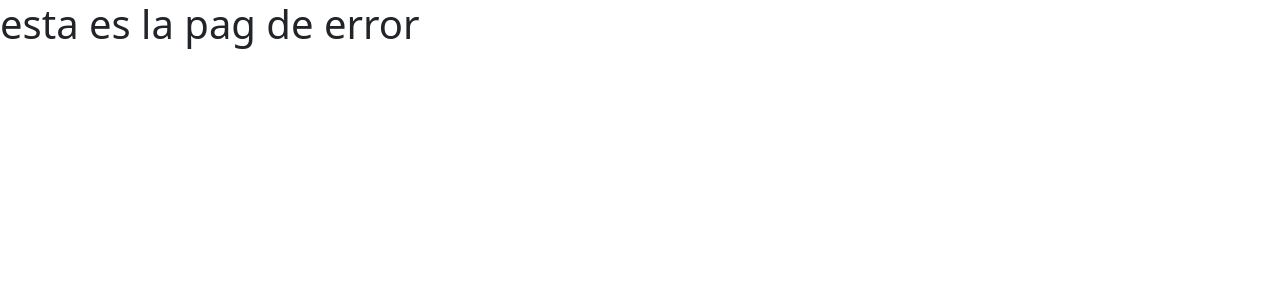
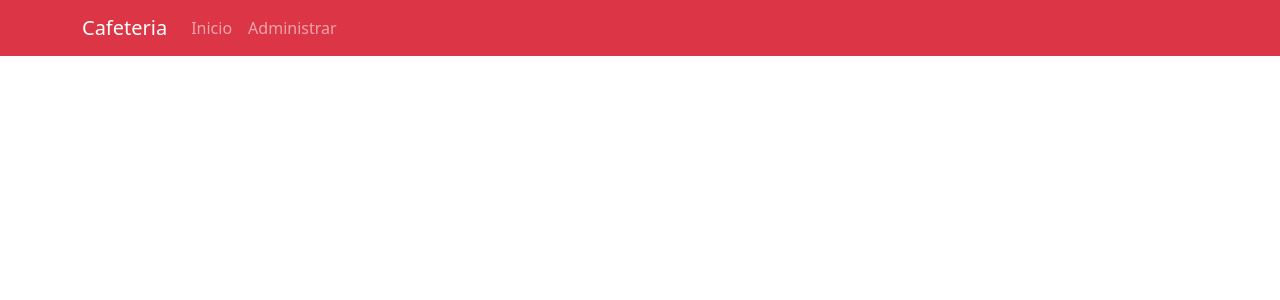
Before and after one commit to agostina9/cafebranch, a React (Create React App) app: page /menu in a window 1280 px wide. Shown: the top 300 px of the page. Built offline with nearby package versions, Linux system fonts and the light colour scheme.

Commit message:
cambio ruta menu

```diff
--- a/src/App.jsx
+++ b/src/App.jsx
@@ -4,11 +4,13 @@ import Inicio from './components/views/Inicio'
 import Administrador from './components/views/Administrador'
 import Error404 from './components/views/Error404'
 import Footer from './components/common/Footer';
+import Menu from './components/common/Menu';
 function App() {
   return (
     <BrowserRouter>
       <Routes>
         <Route exact path="/" element={<Inicio></Inicio>}></Route>
+        <Route exact path="/menu" element={<Menu></Menu>}></Route>
         <Route exact path="/footer" element={<Footer></Footer>}></Route>
         <Route exact path="/administrador" element={<Administrador></Administrador>}></Route>
         <Route exact path="*" element={<Error404></Error404>}></Route>
--- a/src/components/common/Menu.jsx
+++ b/src/components/common/Menu.jsx
@@ -1,10 +1,15 @@
-import React from 'react';
-
+import {Container, Nav, Navbar} from 'react-bootstrap';
 const Menu = () => {
     return (
-        <div>
-            <h1>este es el menu</h1>
-        </div>
+        <Navbar bg="danger" variant="dark">
+        <Container>
+          <Navbar.Brand href="#home">Cafeteria</Navbar.Brand>
+          <Nav className="me-auto">
+            <Nav.Link href="#home">Inicio</Nav.Link>
+            <Nav.Link href="#features">Administrar</Nav.Link>
+          </Nav>
+        </Container>
+      </Navbar>
     );
 };
 
--- a/src/components/views/Inicio.jsx
+++ /dev/null
@@ -1,16 +0,0 @@
-import {Container, Nav, Navbar} from 'react-bootstrap';
-const inicio = () => {
-    return (
-        <Navbar bg="danger" variant="dark">
-        <Container>
-          <Navbar.Brand href="#home">Cafeteria</Navbar.Brand>
-          <Nav className="me-auto">
-            <Nav.Link href="#home">Inicio</Nav.Link>
-            <Nav.Link href="#features">Administrar</Nav.Link>
-          </Nav>
-        </Container>
-      </Navbar>
-    );
-};
-
-export default inicio;
```
